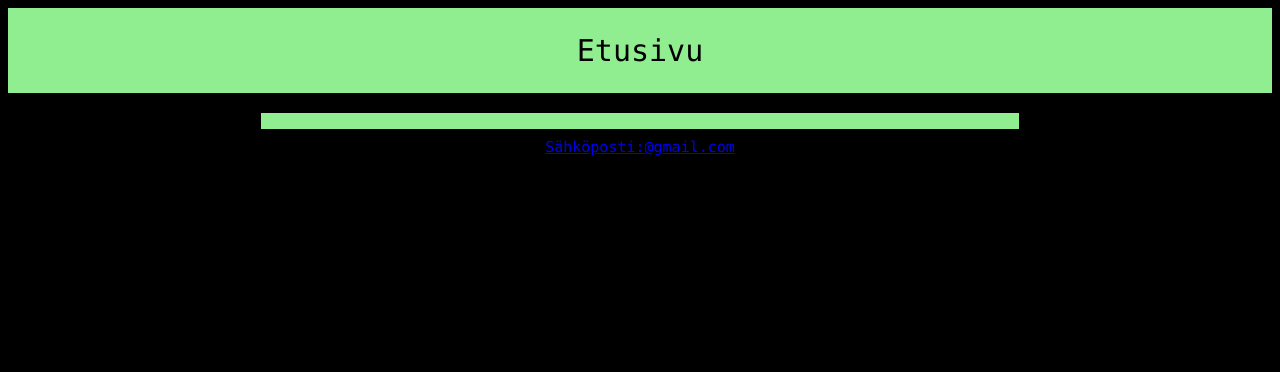
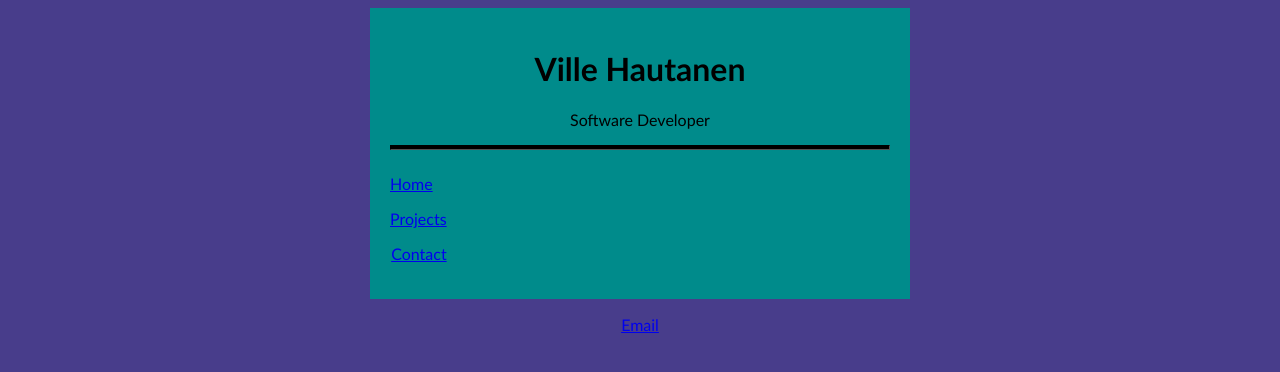
Before and after one commit to jagheterhermanni/Portfolio-website, a plain HTML site: page HTML-files/index.html in a window 1280 px wide. Drawn offline with Linux system fonts and the light colour scheme.

Commit message:
muutoksia

```diff
--- a/HTML-files/index.html
+++ b/HTML-files/index.html
@@ -1,80 +1,26 @@
-<!DOCTYPE html lang="fi-FI">
+<!DOCTYPE html>
+<html lang="en">
 <head>
     <meta name="viewport" content="width=device-width, initial-scale=1.0">
-    <title>HAUTANEN Portfolio</title>
-    <style>
-    body {background-color: black;}
-    p {color: white;}
-    p {text-align: center;}
-    p {font-family:"Lucida Console", "Courier New", "Monaco", monospace;}
-
-.left {
-  float: left;
-  width: 20%; /* The width is 20%, by default */
-  margin-top: 20px;
-}
-
-.main {
-  float: left;
-  width: 60%; /* The width is 60%, by default */
-  background-color: lightgreen;
-  margin-top: 20px;
-}
-
-.right {
-  float: left;
-  width: 20%;
-  margin-top: 20px;
-}
-
-header {
-  background-color: lightgreen;
-  padding: 25px;
-  text-align:center;
-  color:black;
-  font-size: 30px;
-  font-family:"Lucida Console", "Courier New", "Monaco", monospace;
-}
-
-footer {
-  background-color: black;
-  padding: 10px;
-  text-align: center;
-  color: white;
-  font-size: 15px;
-  margin-top: 20px;
-}
-
-/* Use a media query to add a breakpoint at 800px: */
-@media screen and (max-width: 800px) {
-  .left, .main, .right {
-    width: 100%; /* The width is 100%, when the viewport is 800px or smaller */
-  }
-}
-
-    </style>
+    <title>Ville Hautanen</title>
+    <link href="styles.css" rel="stylesheet"/>
 </head>
     <body>
+        <div class="menu">
+            <h1>Ville Hautanen</h1>
+            <p class="intro">Software Developer</p>
+            <hr>
+            <section>
+                <article class="links">
+                <p class="home"></pclass><a href="index.html">Home</a></p>
+                <p class="projects"></pclass><a href="projects.html">Projects</a></p>
+                <p class="contact"></pclass><a href="contact.html">Contact</a></p>
+                </article>
+            </section>
 
-        <header>
-        <h>Etusivu</h1>
-        </header>
-        <!--<hr>-->
-
-        <div class="left">
-          <p></p>
         </div>
-
-        <div class="main">
-          <p></p>
-        </div>
-
-        <div class="right">
-          <p></p>
-        </div>
-
         <footer>
-          <p><a href="mailto:ville.h.hautanen@gmail.com">Sähköposti:@gmail.com</a></p>
+          <p><a href="mailto:ville.h.hautanen@gmail.com">Email</a></p>
         </footer>
 
     </body>
--- /dev/null
+++ b/HTML-files/styles.css
@@ -0,0 +1,44 @@
+body {
+    background-color: darkslateblue;
+    font-family:'Trebuchet MS', 'Lucida Sans Unicode', 'Lucida Grande', 'Lucida Sans', Arial, sans-serif;
+    padding: 10;
+    display: block;
+}
+
+.menu {
+  width: 80%;
+  background-color: darkcyan;
+  margin-left: auto;
+  margin-right: auto;
+  padding: 20px;
+  max-width: 500px;
+}
+
+hr {
+  height: 3px;
+  background-color: black;
+  border-color: black;
+}
+
+h1, h2, h3, p {
+  text-align: center;
+}
+
+.links {
+  display: inline-block;
+}
+
+.home {
+  text-align: left;
+  padding: auto;
+}
+
+.projects {
+  text-align: center;
+  padding: auto;
+}
+
+.contact {
+  text-align: right;
+  padding: auto;
+}
```
